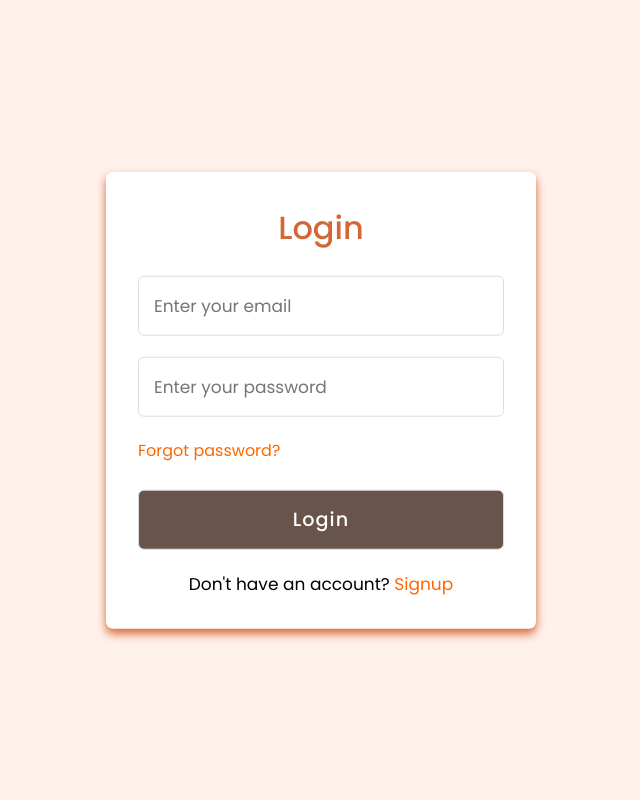
After one commit to Nuffl3s/WebProject, a PHP site: page /login.php in a window 1280 px wide. The commit adds this page. Shown: the whole page, without its empty margins (319-959 px from the left). Run offline with PHP 8.4, Linux system fonts and the light colour scheme.

Commit message:
for the finals
fucking hell

```diff
--- /dev/null
+++ b/css/login.css
@@ -0,0 +1,100 @@
+*{
+  margin: 0;
+  padding: 0;
+  box-sizing: border-box;
+  font-family: 'Poppins', sans-serif;
+}
+header{
+    color: hsl(19, 64%, 52%);
+}
+body{
+  min-height: 100vh;
+  width: 100%;
+  background: hsl(19, 100%, 96%);
+}
+.container{
+  position: absolute;
+  top: 50%;
+  left: 50%;
+  transform: translate(-50%,-50%);
+  max-width: 430px;
+  width: 100%;
+  background: #fff;
+  border-radius: 7px;
+  box-shadow: 0 5px 10px hsl(19, 64%, 52%);
+}
+.container .registration{
+  display: none;
+}
+#check:checked ~ .registration{
+  display: block;
+}
+#check:checked ~ .login{
+  display: none;
+}
+#check{
+  display: none;
+}
+.container .form{
+  padding: 2rem;
+}
+.form header{
+  font-size: 2rem;
+  font-weight: 500;
+  text-align: center;
+  margin-bottom: 1.5rem;
+}
+ .form input{
+   height: 60px;
+   width: 100%;
+   padding: 0 15px;
+   font-size: 17px;
+   margin-bottom: 1.3rem;
+   border: 1px solid #ddd;
+   border-radius: 6px;
+   outline: none;
+ }
+ .form input:focus{
+   box-shadow: 0 1px 0 rgba(0,0,0,0.4);
+ }
+.form a{
+  font-size: 16px;
+  color: hsl(24, 100%, 50%);
+  text-decoration: none;
+}
+.form a:hover{
+  text-decoration: underline;
+}
+.form input.button{
+  color: #fff;
+  background: hsl(19, 16%, 35%);
+  font-size: 1.2rem;
+  font-weight: 500;
+  letter-spacing: 1px;
+  margin-top: 1.7rem;
+  cursor: pointer;
+  transition: 0.4s;
+}
+.form input.button:hover{
+  background: hsl(19, 16%, 15%);
+}
+.signup{
+  font-size: 17px;
+  text-align: center;
+}
+.signup label{
+  color: hsl(24, 100%, 50%);;
+  cursor: pointer;
+}
+.signup label:hover{
+  text-decoration: underline;
+}
+
+/*=============== BREAKPOINTS ===============*/
+/* For small devices */
+
+
+/* For medium devices */
+
+
+/* For large devices */
--- /dev/null
+++ b/login.php
@@ -0,0 +1,50 @@
+<!DOCTYPE html>
+<html lang="en">
+<head>
+  <meta charset="UTF-8">
+  <meta name="viewport" content="width=device-width, initial-scale=1.0">
+  <meta http-equiv="X-UA-Compatible" content="ie=edge">
+  <title>Login & Registration Form</title>
+  <!---Custom CSS File--->
+    <!--=============== FONTS ===============-->
+    <link rel="preconnect" href="https://fonts.googleapis.com">
+    <link rel="preconnect" href="https://fonts.gstatic.com" crossorigin>
+    <link href="https://fonts.googleapis.com/css2?family=Dancing+Script:wght@600&family=Lora:wght@500;600&family=Poppins:wght@400;500&display=swap" rel="stylesheet">
+
+    <!--=============== CSS ===============-->
+    <link rel="stylesheet" href="css/login.css">
+</head>
+<body>
+  <div class="container">
+    <input type="checkbox" id="check">
+    <div class="login form">
+      <header>Login</header>
+      <form action="#">
+        <input type="text" placeholder="Enter your email" required>
+        <input type="password" placeholder="Enter your password" required>
+        <a href="#">Forgot password?</a>
+        <input type="button" class="button" value="Login">
+      </form>
+      <div class="signup">
+        <span class="signup">Don't have an account?
+         <label for="check">Signup</label>
+        </span>
+      </div>
+    </div>
+    <div class="registration form">
+      <header>Signup</header>
+      <form action="#">
+        <input type="text" placeholder="Enter your email" required>
+        <input type="password" placeholder="Create a password" required>
+        <input type="password" placeholder="Confirm your password" required>
+        <input type="button" class="button" value="Signup">
+      </form>
+      <div class="signup">
+        <span class="signup">Already have an account?
+         <label for="check">Login</label>
+        </span>
+      </div>
+    </div>
+  </div>
+</body>
+</html>
```
Also changed, not shown: css/css.css (+11 -2 lines), css/recipecss.css (+154 -3 lines), js/main.js (+6 -13 lines), js/recipe.js (deleted, +0 -68 lines), php/header.php (+8 -1 lines), recipe.php (deleted, +0 -99 lines), recipe1.php (added, +109 -0 lines).
